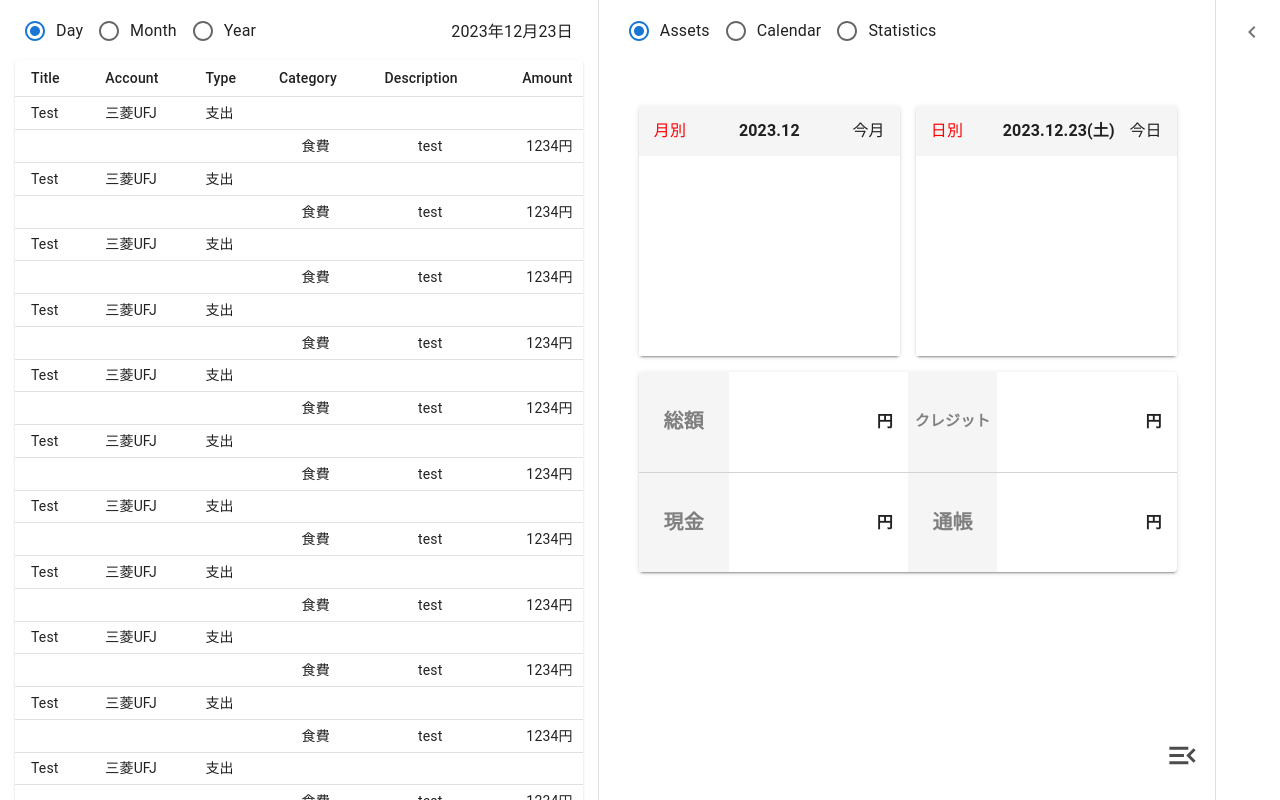
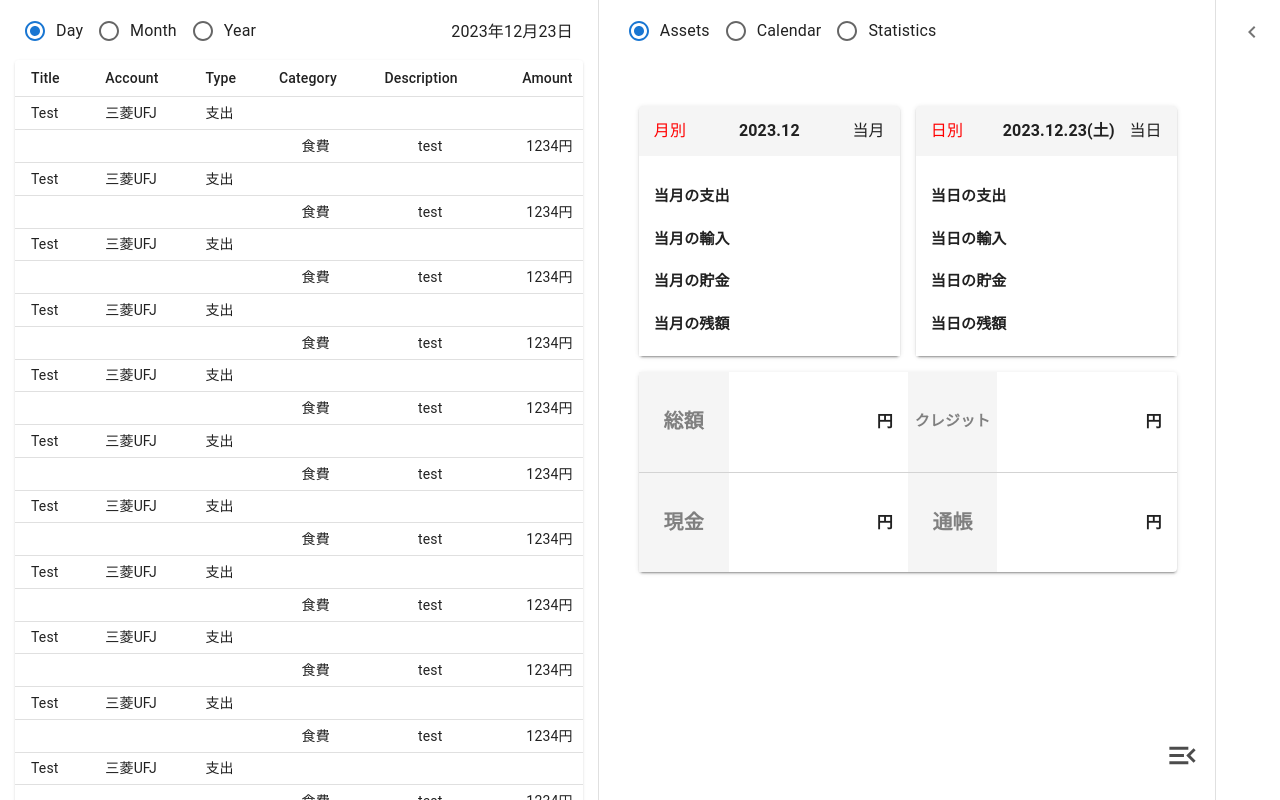
Before and after one commit to rahearthaherev/MyPage-FrontEnd, a Next.js app: page /projects/acbook/history in a window 1280 px wide. Built offline with nearby package versions, Linux system fonts and the light colour scheme; no server answers; a web font is replaced by a local one.

Commit message:
BackEnd作業中20％

```diff
--- a/src/app/projects/acbook/history/assets.tsx
+++ b/src/app/projects/acbook/history/assets.tsx
@@ -1,10 +1,10 @@
-import { Box, Grid, Paper } from "@mui/material";
+import { Box, Grid, Paper, Typography } from "@mui/material";
 import React from "react";
 
 const weekdays = ["日", "月", "火", "水", "木", "金", "土"];
 
-export default function Asset() {
-  const date = new Date();
+export default function Asset(props: { date: Date }) {
+  const date = props.date;
   const [selectedYear, setSelectedYear] = React.useState(date.getFullYear());
   const [selectedMonth, setSelectedMonth] = React.useState(
     String(date.getMonth() + 1).padStart(2, "0")
@@ -16,7 +16,6 @@ export default function Asset() {
   const [month, setMonth] = React.useState(
     String(date.getMonth() + 1).padStart(2, "0")
   );
-  const [day, setDay] = React.useState(String(date.getDate()).padStart(2, "0"));
   return (
     <>
       <Box padding="20px">
@@ -59,21 +58,57 @@ export default function Asset() {
                     lineHeight="50px"
                     paddingRight="15px"
                   >
-                    {selectedYear == year && selectedMonth == month
-                      ? "今月"
-                      : ""}
+                    当月
                   </Grid>
                 </Grid>
               </Box>
               <Box
+                padding="15px"
                 sx={{
                   height: "200px",
                   backgroundColor: "white",
                 }}
               >
-                <Grid container>
+                <Grid container height="100%">
+                  <Grid item xs={6} height="25%">
+                    <Typography
+                      fontSize="15px"
+                      fontWeight="700"
+                      lineHeight="50px"
+                    >
+                      当月の支出
+                    </Typography>
+                  </Grid>
                   <Grid item xs={6}></Grid>
+                  <Grid item xs={6} height="25%">
+                    <Typography
+                      fontSize="15px"
+                      fontWeight="700"
+                      lineHeight="50px"
+                    >
+                      当月の輸入
+                    </Typography>
+                  </Grid>
                   <Grid item xs={6}></Grid>
+                  <Grid item xs={6} height="25%">
+                    <Typography
+                      fontSize="15px"
+                      fontWeight="700"
+                      lineHeight="50px"
+                    >
+                      当月の貯金
+                    </Typography>
+                  </Grid>
+                  <Grid item xs={6}></Grid>
+                  <Grid item xs={6} height="25%">
+                    <Typography
+                      fontSize="15px"
+                      fontWeight="700"
+                      lineHeight="50px"
+                    >
+                      当月の残額
+                    </Typography>
+                  </Grid>
                 </Grid>
               </Box>
             </Paper>
@@ -117,11 +152,56 @@ export default function Asset() {
                     lineHeight="50px"
                     paddingRight="15px"
                   >
-                    {selectedDay == day ? "今日" : ""}
+                    当日
                   </Grid>
                 </Grid>
               </Box>
-              <Box sx={{ height: "200px", backgroundColor: "white" }}></Box>
+              <Box
+                sx={{ height: "200px", backgroundColor: "white" }}
+                padding="15px"
+              >
+                <Grid container height="100%">
+                  <Grid item xs={6} height="25%">
+                    <Typography
+                      fontSize="15px"
+                      fontWeight="700"
+                      lineHeight="50px"
+                    >
+                      当日の支出
+                    </Typography>
+                  </Grid>
+                  <Grid item xs={6}></Grid>
+                  <Grid item xs={6} height="25%">
+                    <Typography
+                      fontSize="15px"
+                      fontWeight="700"
+                      lineHeight="50px"
+                    >
+                      当日の輸入
+                    </Typography>
+                  </Grid>
+                  <Grid item xs={6}></Grid>
+                  <Grid item xs={6} height="25%">
+                    <Typography
+                      fontSize="15px"
+                      fontWeight="700"
+                      lineHeight="50px"
+                    >
+                      当日の貯金
+                    </Typography>
+                  </Grid>
+                  <Grid item xs={6}></Grid>
+                  <Grid item xs={6} height="25%">
+                    <Typography
+                      fontSize="15px"
+                      fontWeight="700"
+                      lineHeight="50px"
+                    >
+                      当日の残額
+                    </Typography>
+                  </Grid>
+                </Grid>
+              </Box>
             </Paper>
           </Grid>
           <Grid xs={12} item>
--- a/src/app/projects/acbook/history/page.tsx
+++ b/src/app/projects/acbook/history/page.tsx
@@ -12,6 +12,8 @@ import HistoryTable from "./table";
 import Statistics from "./statistics";
 import Asset from "./assets";
 import FloatingMenus from "../floatingMenu";
+import axios from "axios";
+import IAccountBookList from "@/app/interfaces/IAccountBookList";
 
 const CALENDAL = "Calendar";
 const STATISTICS = "Statistics";
@@ -29,12 +31,61 @@ export default function bookHistory() {
   const [category, setCategory] = React.useState("Day");
   const [view, setView] = React.useState("Assets");
   const [selectedDate, setSelectedDate] = React.useState<Date>(new Date());
+  const [yearHistory, setYearHistory] = React.useState<IAccountBookList>();
+  const [monthHistory, setMonthHistory] = React.useState<IAccountBookList>();
+  const [dateHistory, setDateHistory] = React.useState<IAccountBookList>();
+
   const handleCategory = (event: React.ChangeEvent<HTMLInputElement>) => {
     setCategory((event.target as HTMLInputElement).value);
   };
   const handleView = (event: React.ChangeEvent<HTMLInputElement>) => {
     setView((event.target as HTMLInputElement).value);
   };
+
+  function getYearHistory() {
+    axios
+      .post(
+        process.env.NEXT_PUBLIC_SPRING_SERVER +
+          "/projects/acbook/getyearhistory",
+        selectedDate
+      )
+      .then((resp: any) => {
+        setYearHistory(resp.data);
+        console.log(resp.data);
+      });
+  }
+
+  function getMonthHistory() {
+    axios
+      .post(
+        process.env.NEXT_PUBLIC_SPRING_SERVER +
+          "/projects/acbook/getmonthhistory",
+        selectedDate
+      )
+      .then((resp: any) => {
+        setMonthHistory(resp.data);
+        console.log(resp.data);
+      });
+  }
+
+  function getDateHistory() {
+    axios
+      .post(
+        process.env.NEXT_PUBLIC_SPRING_SERVER +
+          "/projects/acbook/getdatehistory",
+        selectedDate
+      )
+      .then((resp: any) => {
+        setDateHistory(resp.data);
+        console.log(resp.data);
+      });
+  }
+
+  React.useEffect(() => {
+    getYearHistory();
+    getMonthHistory();
+    getDateHistory();
+  }, [selectedDate]);
   return (
     <>
       <Box
@@ -145,7 +196,7 @@ export default function bookHistory() {
               <></>
             )}
             {view == STATISTICS ? <Statistics /> : <></>}
-            {view == Assets ? <Asset /> : <></>}
+            {view == Assets ? <Asset date={selectedDate} /> : <></>}
             <Box
               style={{
                 display: "flex",
```
Also changed, not shown: src/app/projects/acbook/write/write.tsx (+8 -11 lines), 1 other file (tests, documents, lock files or other folders).
